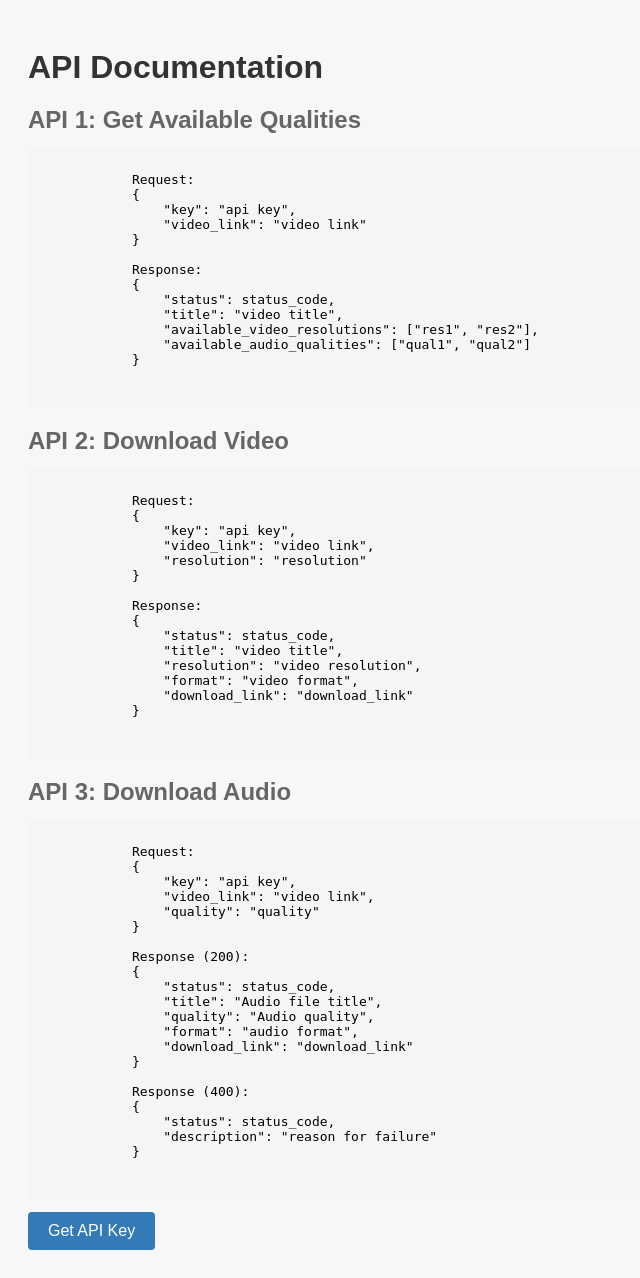
After one commit to SL-Pirate/ytd-web, a Flask app: page /api_doc in a window 1280 px wide. The commit adds this page. Shown: the whole page, without its empty margins (0-640 px from the left). Run offline with Flask 3, Linux system fonts and the light colour scheme; parts of the project's set-up code (start-up, migrations or seed data) failed here and were passed over.

Commit message:
Added api documentation

```diff
--- /dev/null
+++ b/static/styles/styles_docs.css
@@ -0,0 +1,35 @@
+body {
+    font-family: Arial, sans-serif;
+    background-color: #f7f7f7;
+    padding: 20px;
+}
+
+h1 {
+    color: #333;
+    margin-bottom: 20px;
+}
+
+h2 {
+    color: #666;
+    margin-bottom: 10px;
+}
+
+pre {
+    background-color: #f5f5f5;
+    padding: 10px;
+    overflow-x: auto;
+}
+
+.button {
+    display: inline-block;
+    padding: 10px 20px;
+    background-color: #337ab7;
+    color: #fff;
+    text-decoration: none;
+    border-radius: 4px;
+    transition: background-color 0.3s;
+}
+
+.button:hover {
+    background-color: #23527c;
+}
--- /dev/null
+++ b/templates/api_doc.html
@@ -0,0 +1,84 @@
+<!DOCTYPE html>
+<html>
+<head>
+    <title>API Documentation</title>
+    <link rel="stylesheet" href="{{url_for('static', filename='styles/styles_docs.css')}}">
+</head>
+<body>
+    <h1>API Documentation</h1>
+
+    <h2>API 1: Get Available Qualities</h2>
+    <pre>
+        <code>
+            Request:
+            {
+                "key": "api key",
+                "video_link": "video link"
+            }
+
+            Response:
+            {
+                "status": status_code,
+                "title": "video title",
+                "available_video_resolutions": ["res1", "res2"],
+                "available_audio_qualities": ["qual1", "qual2"]
+            }
+        </code>
+    </pre>
+
+    <h2>API 2: Download Video</h2>
+    <pre>
+        <code>
+            Request:
+            {
+                "key": "api key",
+                "video_link": "video link",
+                "resolution": "resolution"
+            }
+
+            Response:
+            {
+                "status": status_code,
+                "title": "video title",
+                "resolution": "video resolution",
+                "format": "video format",
+                "download_link": "download_link"
+            }
+        </code>
+    </pre>
+
+    <h2>API 3: Download Audio</h2>
+    <pre>
+        <code>
+            Request:
+            {
+                "key": "api key",
+                "video_link": "video link",
+                "quality": "quality"
+            }
+
+            Response (200):
+            {
+                "status": status_code,
+                "title": "Audio file title",
+                "quality": "Audio quality",
+                "format": "audio format",
+                "download_link": "download_link"
+            }
+
+            Response (400):
+            {
+                "status": status_code,
+                "description": "reason for failure"
+            }
+        </code>
+    </pre>
+
+    <a class="button" href="{{links.signup()}}">Get API Key</a>
+</body>
+</html>
+
+
+    <!-- <a href="{{links.signup()}}">Get API Key</a>
+</body>
+</html> -->
--- a/templates/index.html
+++ b/templates/index.html
@@ -12,7 +12,7 @@
                     <li><a href="{{links.dashboard()}}">Dashboard</a></li>
                     <li><a href="{{links.login()}}">Log In</a></li>
                     <li><a href="{{links.signup()}}">Sign Up</a></li>
-                    <li><a href="#">API Doc</a></li>
+                    <li><a href="{{links.api_doc()}}">API Doc</a></li>
                 </ul>
             </div>
             <h3 class="welcome">Welcome to YTD-Web</h3>
--- a/ytd_helper/static_links.py
+++ b/ytd_helper/static_links.py
@@ -36,6 +36,8 @@ class StaticLinks:
     _dashboard_end = "dashboard_page"
     _dashboard = _dashboard_end + ".dashboard"
     _del_api_key = _dashboard_end + ".del_api_key"
+
+    _api_doc = "docs_page.api_doc"
 
     def __init__(self, context) -> None:
         StaticLinks._context = context
@@ -106,6 +108,12 @@ class StaticLinks:
         return StaticLinks.getUrlFor(StaticLinks._dashboard)
 
     @staticmethod
+    def api_doc():
+        return StaticLinks.getUrlFor(StaticLinks._api_doc)
+
+    # ____________________________________________________________
+
+    @staticmethod
     def select(yt_link: str):
         StaticLinks.validate()
         with StaticLinks._context:
--- a/ytd_web/__init__.py
+++ b/ytd_web/__init__.py
@@ -10,6 +10,7 @@ from ytd_web.download import download_page
 from ytd_web.error import error_page
 from ytd_web.login_signup import login_signup_page
 from ytd_web.dashboard import dashboard_page
+from ytd_web.docs import docs_page
 
 endpoints: list[Blueprint] = [
     home_page,
@@ -21,5 +22,6 @@ endpoints: list[Blueprint] = [
     download_page,
     error_page,
     login_signup_page,
-    dashboard_page
+    dashboard_page,
+    docs_page
 ]
--- /dev/null
+++ b/ytd_web/docs.py
@@ -0,0 +1,8 @@
+from flask import Blueprint, render_template
+from ytd_helper.static_links import StaticLinks
+
+docs_page = Blueprint('docs_page', __name__)
+
+@docs_page.route('/api_doc')
+def api_doc():
+    return render_template('api_doc.html', links=StaticLinks)
```
